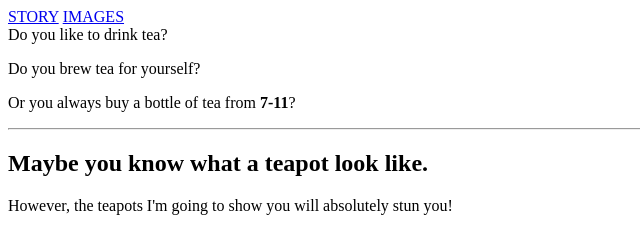
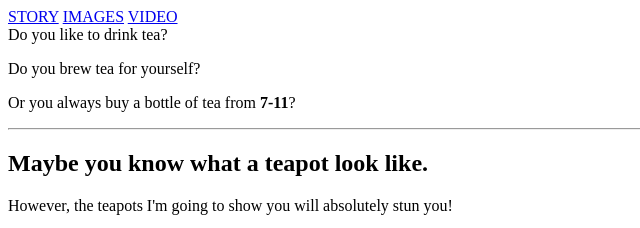
Before and after one commit to Janiceidalin/Janiceidalin.github.io, a plain HTML site: page docs/index.html in a window 1280 px wide. Shown: the top 228 px of the page, 0-640 px from the left. Drawn offline with Linux system fonts and the light colour scheme.

Commit message:
Update index.html

```diff
--- a/docs/index.html
+++ b/docs/index.html
@@ -5,6 +5,8 @@
 	<body>
     <a href="https://Janiceidalin.github.io/story.html">STORY</a>
     <a href="https://Janiceidalin.github.io/images/empty.html">IMAGES</a>
+		 <a href="https://Janiceidalin.github.io/video.html">VIDEO</a>
+		<!--NOT YET DO THE VIDEO PAGE-->
 		<br/>
 		<h1id="top">Do you like to drink tea?</h1>
 		<p>Do you brew tea for yourself?</p>
```
